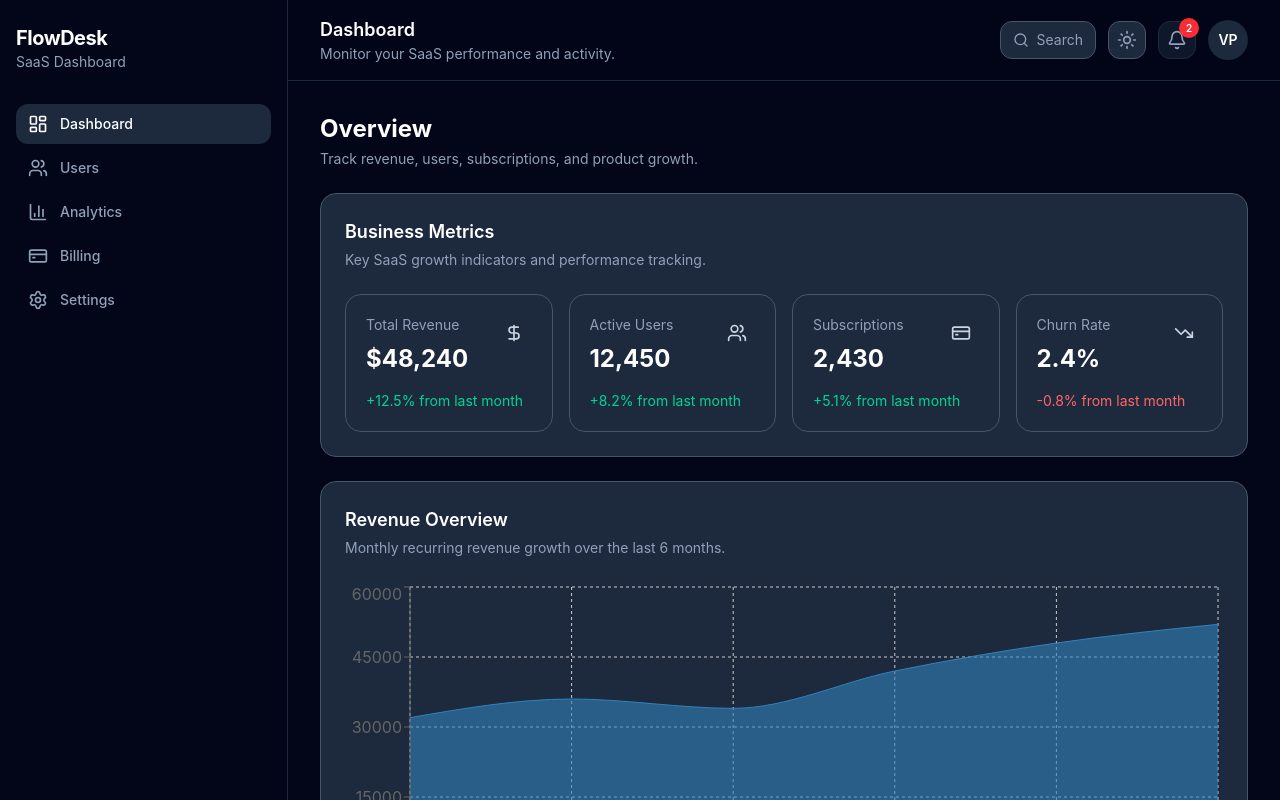
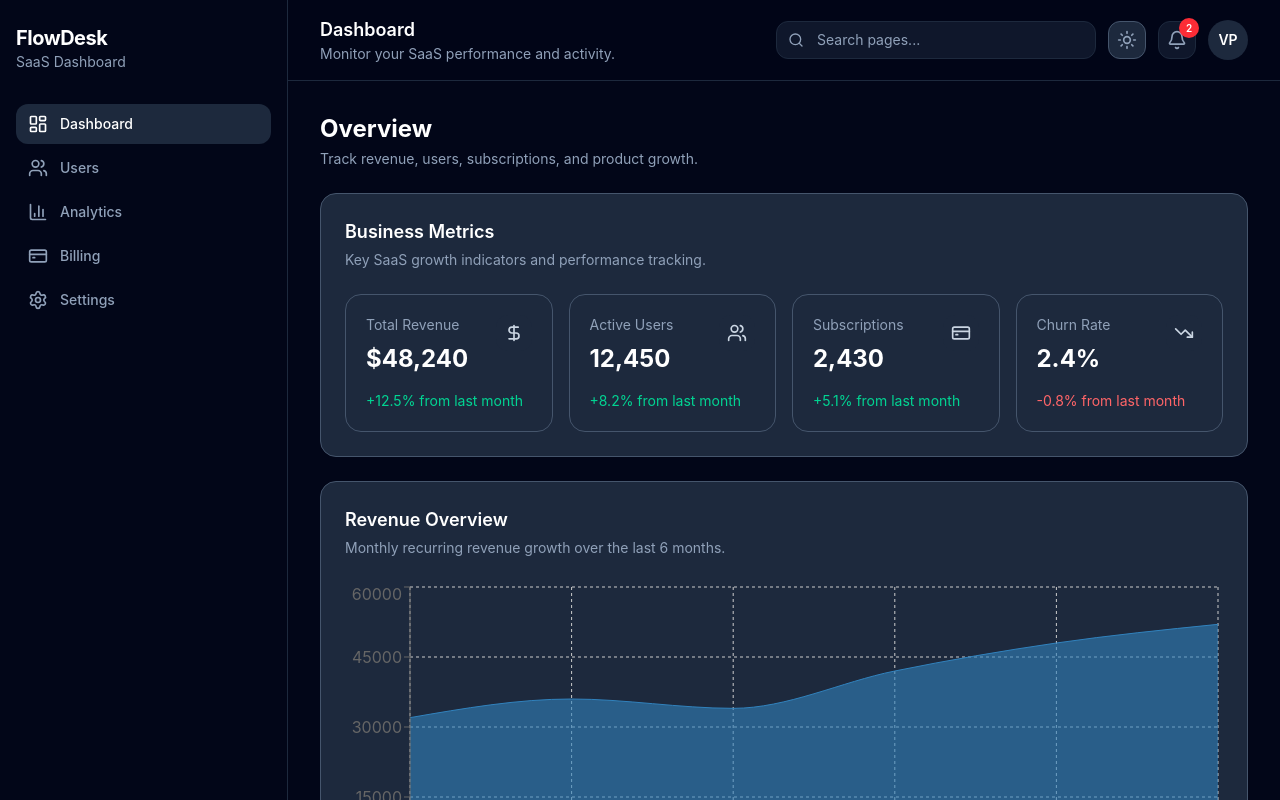
Before and after one commit to ReactRioters/flowdesk-saas-dashboard, a React (Vite) app: page /settings in a window 1280 px wide. Both pictures are taken after typing "name@example.com", "Sample123" into the empty fields and a click on the button "Sign in". Shown: the top 800 px of the page. Built offline with nearby package versions, Linux system fonts and the light colour scheme.

Commit message:
added global dashboard search

```diff
--- /dev/null
+++ b/src/components/layout/global-search.tsx
@@ -0,0 +1,87 @@
+import { Search } from "lucide-react";
+import { useMemo, useState } from "react";
+import { useNavigate } from "react-router-dom";
+
+const searchablePages = [
+  {
+    label: "Dashboard",
+    description: "View SaaS overview and analytics",
+    path: "/",
+  },
+  {
+    label: "Users",
+    description: "Manage users, roles, and status",
+    path: "/users",
+  },
+  {
+    label: "Billing",
+    description: "Manage subscriptions and plans",
+    path: "/billing",
+  },
+  {
+    label: "Analytics",
+    description: "View product and growth insights",
+    path: "/analytics",
+  },
+  {
+    label: "Settings",
+    description: "Manage account and application settings",
+    path: "/settings",
+  },
+];
+
+export function GlobalSearch() {
+  const [search, setSearch] = useState("");
+  const navigate = useNavigate();
+
+  const results = useMemo(() => {
+    if (!search.trim()) return [];
+
+    const value = search.toLowerCase();
+
+    return searchablePages.filter((page) => {
+      return (
+        page.label.toLowerCase().includes(value) ||
+        page.description.toLowerCase().includes(value)
+      );
+    });
+  }, [search]);
+
+  const handleNavigate = (path: string) => {
+    navigate(path);
+    setSearch("");
+  };
+
+  return (
+    <div className="relative hidden w-80 sm:block">
+      <Search className="absolute left-3 top-1/2 h-4 w-4 -translate-y-1/2 text-slate-400" />
+
+      <input
+        value={search}
+        onChange={(event) => setSearch(event.target.value)}
+        placeholder="Search pages..."
+        className="w-full rounded-xl border border-slate-200 bg-white py-2 pl-10 pr-4 text-sm text-slate-900 outline-none placeholder:text-slate-400 focus:border-slate-400 dark:border-slate-800 dark:bg-slate-900 dark:text-white"
+      />
+
+      {results.length > 0 && (
+        <div className="absolute right-0 z-50 mt-2 w-full overflow-hidden rounded-2xl border border-slate-200 bg-white shadow-xl dark:border-slate-800 dark:bg-slate-900">
+          {results.map((page) => (
+            <button
+              key={page.path}
+              type="button"
+              onClick={() => handleNavigate(page.path)}
+              className="block w-full px-4 py-3 text-left hover:bg-slate-50 dark:hover:bg-slate-800"
+            >
+              <span className="block text-sm font-medium text-slate-900 dark:text-white">
+                {page.label}
+              </span>
+              <span className="mt-1 block text-xs text-slate-500 dark:text-slate-400">
+                {page.description}
+              </span>
+            </button>
+          ))}
+        </div>
+      )}
+    </div>
+  );
+}
--- a/src/components/layout/header.tsx
+++ b/src/components/layout/header.tsx
@@ -4,6 +4,7 @@ import { useNavigate } from "react-router-dom";
 import { useAuthStore } from "../../store/auth-store";
 import { NotificationsDropdown } from "./notifications-dropdown";
 import { UserMenu } from "./user-menu";
+import { GlobalSearch } from "./global-search";
 
 type HeaderProps = {
   onMenuClick: () => void;
@@ -43,10 +44,7 @@ export function Header({
         </div>
 
         <div className="flex items-center gap-3">
-          <button className="hidden items-center gap-2 rounded-xl border border-gray-300 bg-white dark:bg-slate-800 px-3 py-2 text-sm text-slate-400 hover:bg-slate-100 dark:border-slate-600 dark:text-slate-400 dark:hover:bg-slate-600 sm:flex">
-            <Search className="h-4 w-4" />
-            Search
-          </button>
+          <GlobalSearch />
 
           <button
             onClick={toggleTheme}
```
